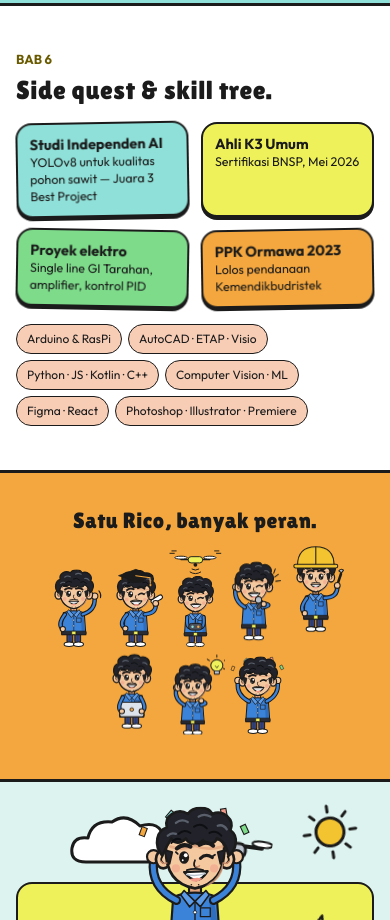
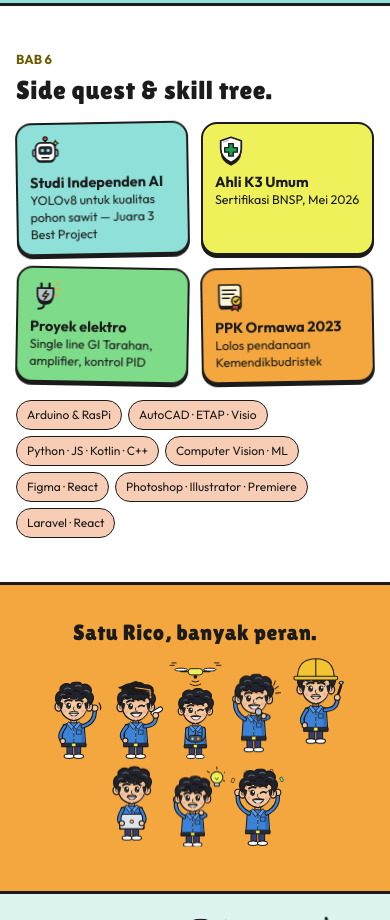
Before and after one commit to ricoprediansyah/portofolio-rico-fun-cursor, a React (Vite) app: page / in a window 390 px wide. Shown: the part 4900-5820 px from the top of the page. Built offline with nearby package versions, Linux system fonts and the light colour scheme.

Commit message:
Bab 6: ikon di kartu Side Quest + skill Laravel · React

```diff
--- a/src/art/sprites.ts
+++ b/src/art/sprites.ts
@@ -1,5 +1,9 @@
 // Sprite SVG (karakter Rico, pose, ornamen). Dipakai via <use href="#id">.
 const sprites = `
+<symbol id="ic-ai" viewBox="0 0 56 56"><path d="M28 6 V12" stroke="#1B1B1B" stroke-width="3" stroke-linecap="round"></path><circle cx="28" cy="5" r="3.5" fill="#E8453C" stroke="#1B1B1B" stroke-width="2.4"></circle><rect x="6" y="24" width="6" height="12" rx="3" fill="#B9C2CC" stroke="#1B1B1B" stroke-width="2.4"></rect><rect x="44" y="24" width="6" height="12" rx="3" fill="#B9C2CC" stroke="#1B1B1B" stroke-width="2.4"></rect><rect x="11" y="15" width="34" height="32" rx="9" fill="#1B1B1B"></rect><rect x="11" y="12" width="34" height="32" rx="9" fill="#FFFFFF" stroke="#1B1B1B" stroke-width="3"></rect><rect x="16" y="18" width="24" height="15" rx="5" fill="#22232A"></rect><circle cx="23" cy="25.5" r="3" fill="#8FE0D8"></circle><circle cx="33" cy="25.5" r="3" fill="#8FE0D8"></circle><path d="M22 38 H34" stroke="#1B1B1B" stroke-width="2.6" stroke-linecap="round"></path><path d="M46 8 L47.5 11.5 L51 13 L47.5 14.5 L46 18 L44.5 14.5 L41 13 L44.5 11.5 Z" fill="#EEF15A" stroke="#1B1B1B" stroke-width="1.8" stroke-linejoin="round"></path></symbol>
+<symbol id="ic-k3" viewBox="0 0 56 56"><path d="M28 7 L46 13 V27 Q46 43 28 51 Q10 43 10 27 V13 Z" fill="#1B1B1B" transform="translate(0 3)"></path><path d="M28 4 L46 10 V24 Q46 40 28 48 Q10 40 10 24 V10 Z" fill="#FFFFFF" stroke="#1B1B1B" stroke-width="3" stroke-linejoin="round"></path><path d="M24 15 H32 V22 H39 V30 H32 V37 H24 V30 H17 V22 H24 Z" fill="#1F9D55" stroke="#1B1B1B" stroke-width="2.4" stroke-linejoin="round"></path><path d="M15 12 L23 9.5" stroke="#B9C2CC" stroke-width="2.4" stroke-linecap="round"></path></symbol>
+<symbol id="ic-elektro" viewBox="0 0 56 56"><path d="M24 44 Q24 52 14 52" fill="none" stroke="#1B1B1B" stroke-width="3.5" stroke-linecap="round"></path><path d="M19 8 V17 M33 8 V17" stroke="#1B1B1B" stroke-width="4" stroke-linecap="round"></path><path d="M12 19 H40 V28 Q40 42 26 42 Q12 42 12 28 Z" fill="#1B1B1B" transform="translate(0 3)"></path><path d="M12 16 H40 V26 Q40 40 26 40 Q12 40 12 26 Z" fill="#B9C2CC" stroke="#1B1B1B" stroke-width="3" stroke-linejoin="round"></path><path d="M28 20 L21 30 H27 L24 37 L32 26 H26 Z" fill="#EEF15A" stroke="#1B1B1B" stroke-width="2" stroke-linejoin="round"></path><path d="M44 10 L49 6 M46 18 L52 18 M44 26 L49 30" stroke="#F4A73E" stroke-width="2.8" stroke-linecap="round"></path></symbol>
+<symbol id="ic-grant" viewBox="0 0 56 56"><path d="M8 9 H40 Q46 9 46 15 V47 H14 Q8 47 8 41 Z" fill="#1B1B1B" transform="translate(0 3)"></path><path d="M8 7 H40 Q46 7 46 13 V45 H14 Q8 45 8 39 Z" fill="#FFF6D8" stroke="#1B1B1B" stroke-width="3" stroke-linejoin="round"></path><path d="M14 16 H38 M14 23 H34 M14 30 H26" stroke="#1B1B1B" stroke-width="2.6" stroke-linecap="round"></path><path d="M33 38 L30 52 L36 48 L41 53 L42 39 Z" fill="#E8453C" stroke="#1B1B1B" stroke-width="2.2" stroke-linejoin="round"></path><circle cx="38" cy="35" r="8" fill="#F4C430" stroke="#1B1B1B" stroke-width="2.6"></circle><path d="M34.5 35 L37 37.5 L41.5 32.5" fill="none" stroke="#1B1B1B" stroke-width="2.4" stroke-linecap="round" stroke-linejoin="round"></path></symbol>
 <symbol id="ic-mic" viewBox="0 0 56 56"><path d="M8 18 Q4 24 8 30 M13 21 Q11 24 13 27 M48 18 Q52 24 48 30 M43 21 Q45 24 43 27" fill="none" stroke="#1B1B1B" stroke-width="2.8" stroke-linecap="round"></path><path d="M16 26 Q16 40 28 40 Q40 40 40 26" fill="none" stroke="#1B1B1B" stroke-width="3.5" stroke-linecap="round"></path><rect x="20" y="5" width="16" height="27" rx="8" fill="#1B1B1B"></rect><rect x="20" y="3" width="16" height="27" rx="8" fill="#F4A73E" stroke="#1B1B1B" stroke-width="3"></rect><path d="M21 12 H35 M21 17 H35" stroke="#1B1B1B" stroke-width="2.2"></path><path d="M24 7 Q25 5.5 27 5.5" fill="none" stroke="#FFFFFF" stroke-width="2.2" stroke-linecap="round"></path><path d="M28 40 V48" stroke="#1B1B1B" stroke-width="3.5"></path><rect x="18" y="47" width="20" height="6" rx="3" fill="#B9C2CC" stroke="#1B1B1B" stroke-width="3"></rect></symbol>
 <symbol id="ic-likes" viewBox="0 0 56 56"><rect x="11" y="6" width="28" height="47" rx="7" fill="#1B1B1B"></rect><rect x="11" y="3" width="28" height="47" rx="7" fill="#FFFFFF" stroke="#1B1B1B" stroke-width="3"></rect><rect x="15" y="10" width="20" height="29" rx="3" fill="#F7CDB6" stroke="#1B1B1B" stroke-width="2"></rect><path d="M25 32 C17 26 18 19.5 22 19.5 C24 19.5 25 21 25 22.5 C25 21 26 19.5 28 19.5 C32 19.5 33 26 25 32 Z" fill="#E8453C" stroke="#1B1B1B" stroke-width="2" stroke-linejoin="round"></path><path d="M22 45 H28" stroke="#1B1B1B" stroke-width="2.5" stroke-linecap="round"></path><rect x="33" y="2" width="21" height="14" rx="7" fill="#E8453C" stroke="#1B1B1B" stroke-width="2.5"></rect><path d="M39 9 H48 M43.5 4.5 V13.5" stroke="#FFFFFF" stroke-width="2.6" stroke-linecap="round"></path></symbol>
 <symbol id="ic-pen" viewBox="0 0 56 56"><path d="M6 46 C14 20 32 50 50 14" fill="none" stroke="#3B82D9" stroke-width="3" stroke-linecap="round" stroke-dasharray="0.5 5.5"></path><path d="M6 46 L18 34 M50 14 L40 24" stroke="#1B1B1B" stroke-width="2" stroke-dasharray="3 3"></path><rect x="2.5" y="42.5" width="7" height="7" rx="1.5" fill="#FFFFFF" stroke="#1B1B1B" stroke-width="2.4"></rect><rect x="46.5" y="10.5" width="7" height="7" rx="1.5" fill="#FFFFFF" stroke="#1B1B1B" stroke-width="2.4"></rect><circle cx="18" cy="34" r="3" fill="#3B82D9" stroke="#1B1B1B" stroke-width="2"></circle><circle cx="40" cy="24" r="3" fill="#3B82D9" stroke="#1B1B1B" stroke-width="2"></circle><g transform="rotate(-35 28 26)"><path d="M22 6 H34 L37 24 L28 40 L19 24 Z" fill="#EEF15A" stroke="#1B1B1B" stroke-width="3" stroke-linejoin="round"></path><path d="M28 40 V27" stroke="#1B1B1B" stroke-width="2.4"></path><circle cx="28" cy="25" r="2.6" fill="#1B1B1B"></circle><rect x="21" y="2" width="14" height="6" rx="2" fill="#4A4F5A" stroke="#1B1B1B" stroke-width="2.6"></rect></g></symbol>
--- a/src/components/Sections.tsx
+++ b/src/components/Sections.tsx
@@ -455,8 +455,11 @@ export function Skill() {
           <div className="grid grid-2">
             {sideQuests.map((q) => (
               <div key={q.title} className={`card lift ${q.tilt} quest`} style={{ background: q.bg }} data-build="box">
-                <div className="strong">{q.title}</div>
-                <div>{q.text}</div>
+                <Use id={q.icon} w={52} h={52} className="quest-icon" />
+                <div>
+                  <div className="strong">{q.title}</div>
+                  <div>{q.text}</div>
+                </div>
               </div>
             ))}
           </div>
--- a/src/data.ts
+++ b/src/data.ts
@@ -148,10 +148,10 @@ export const projects = [
 ];
 
 export const sideQuests = [
-  { title: 'Studi Independen AI', text: 'YOLOv8 untuk kualitas pohon sawit — Juara 3 Best Project', bg: C.teal, tilt: 'tilt-l' },
-  { title: 'Ahli K3 Umum', text: 'Sertifikasi BNSP, Mei 2026', bg: C.yellow, tilt: '' },
-  { title: 'Proyek elektro', text: 'Single line GI Tarahan, amplifier, kontrol PID', bg: C.green, tilt: 'tilt-r' },
-  { title: 'PPK Ormawa 2023', text: 'Lolos pendanaan Kemendikbudristek', bg: C.orange, tilt: 'tilt-l' },
+  { title: 'Studi Independen AI', text: 'YOLOv8 untuk kualitas pohon sawit — Juara 3 Best Project', bg: C.teal, tilt: 'tilt-l', icon: 'ic-ai' },
+  { title: 'Ahli K3 Umum', text: 'Sertifikasi BNSP, Mei 2026', bg: C.yellow, tilt: '', icon: 'ic-k3' },
+  { title: 'Proyek elektro', text: 'Single line GI Tarahan, amplifier, kontrol PID', bg: C.green, tilt: 'tilt-r', icon: 'ic-elektro' },
+  { title: 'PPK Ormawa 2023', text: 'Lolos pendanaan Kemendikbudristek', bg: C.orange, tilt: 'tilt-l', icon: 'ic-grant' },
 ];
 
 export const skills = [
@@ -161,6 +161,7 @@ export const skills = [
   'Computer Vision · ML',
   'Figma · React',
   'Photoshop · Illustrator · Premiere',
+  'Laravel · React',
 ];
 
 export const roles = [
--- a/src/styles.css
+++ b/src/styles.css
@@ -1266,6 +1266,32 @@ svg [class*='a-'] {
 
 .quest {
   padding: 22px;
+  display: flex;
+  align-items: center;
+  gap: 14px;
+}
+.quest-icon {
+  flex-shrink: 0;
+  transition:
+    rotate 0.35s cubic-bezier(0.3, 1.8, 0.5, 1),
+    scale 0.35s cubic-bezier(0.3, 1.8, 0.5, 1);
+}
+@media (hover: hover) {
+  .quest:hover .quest-icon {
+    rotate: -10deg;
+    scale: 1.15;
+  }
+}
+@media (max-width: 760px) {
+  .quest {
+    flex-direction: column;
+    align-items: flex-start;
+    gap: 6px;
+  }
+  .quest-icon {
+    width: 32px;
+    height: 32px;
+  }
 }
 .skills {
   display: flex;
```
